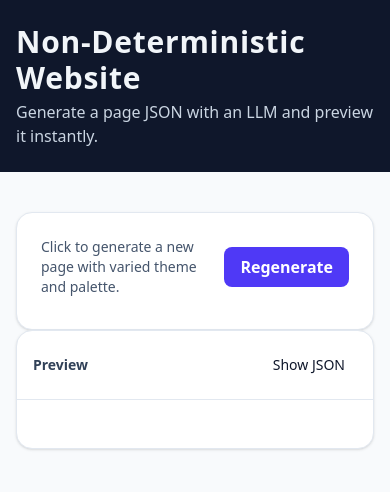
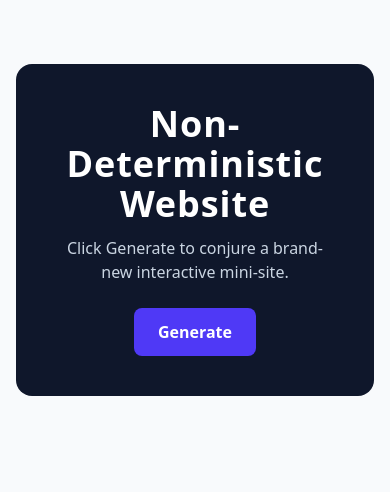
Before and after one commit to lesprgm/Roulette, a website: page templates/index.html in a window 390 px wide. Drawn offline with Linux system fonts and the light colour scheme.

Commit message:
Replace preview UI with full-screen landing hero and single Generate button
- Add minimal landing hero (H1 “Non-Deterministic Website” + subtitle)
- Add one centered Generate button (fixed bottom-center, mobile-friendly)
- Remove preview card UI, inputs, and bottom demo cards
- Add main app container for full-page takeover rendering
- Keep JSON overlay toggle (hidden by default) without wrapping content
- Retain links to /static/tailwind.css and /static/js/app.js; no route/build changes

```diff
--- a/templates/index.html
+++ b/templates/index.html
@@ -4,54 +4,18 @@
   <meta charset="utf-8" />
   <meta name="viewport" content="width=device-width, initial-scale=1" />
   <title>Non-Deterministic Website</title>
-
   <link rel="stylesheet" href="/static/tailwind.css" />
 </head>
 
-<body class="bg-slate-50 text-slate-900" data-api-key="">
-  <header class="bg-slate-900 text-slate-100 py-6">
-    <div class="container mx-auto max-w-4xl px-4">
-      <h1 class="text-3xl font-extrabold tracking-wide">Non-Deterministic Website</h1>
-      <p class="text-slate-300 mt-1">Generate a page JSON with an LLM and preview it instantly.</p>
-    </div>
-  </header>
-
-  <main class="container mx-auto max-w-4xl px-4 py-10 space-y-6">
-    <section class="border border-slate-200 bg-white rounded-2xl p-6 shadow-sm">
-      <div class="flex items-center justify-between">
-        <p class="text-sm text-slate-600">Click to generate a new page with varied theme and palette.</p>
-        <button
-          id="generateBtn"
-          type="button"
-          class="px-4 py-2 rounded-lg bg-indigo-600 text-white font-semibold hover:bg-indigo-700"
-        >
-          Regenerate
-        </button>
-      </div>
-      <div id="status" class="mt-2 text-sm text-slate-600"></div>
-    </section>
-
-    <section class="border border-slate-200 bg-white rounded-2xl shadow-sm">
-      <div class="flex items-center justify-between p-4 border-b border-slate-200">
-        <h2 class="text-sm font-semibold text-slate-700">Preview</h2>
-        <button
-          id="toggleJsonBtn"
-          type="button"
-          class="px-3 py-2 rounded bg-slate-100 text-sm hover:bg-slate-50"
-          aria-expanded="false"
-          aria-controls="jsonPanel"
-        >
-          Show JSON
-        </button>
-      </div>
-
-      <div id="preview" class="min-h-[160px] p-6 overflow-auto"></div>
-
-      <div id="jsonPanel" class="hidden border-t border-slate-200">
-        <pre id="jsonOut" class="p-4 text-xs overflow-auto"></pre>
+<body class="min-h-screen bg-slate-50 text-slate-900" data-api-key="">
+  <main id="appMain" class="container mx-auto max-w-3xl px-4 py-16">
+    <section class="rounded-2xl p-10 bg-slate-900 text-white text-center" data-role="hero">
+      <h1 class="text-4xl font-extrabold tracking-wide">Non-Deterministic Website</h1>
+      <p class="mt-3 text-slate-300">Click Generate to conjure a brand-new interactive mini-site.</p>
+      <div class="mt-6">
+        <button id="landingGenerate" type="button" class="px-6 py-3 rounded-lg bg-indigo-600 text-white font-semibold hover:bg-indigo-700" data-role="cta-btn">Generate</button>
       </div>
     </section>
-
   </main>
 
   <script src="/static/js/app.js"></script>
```
